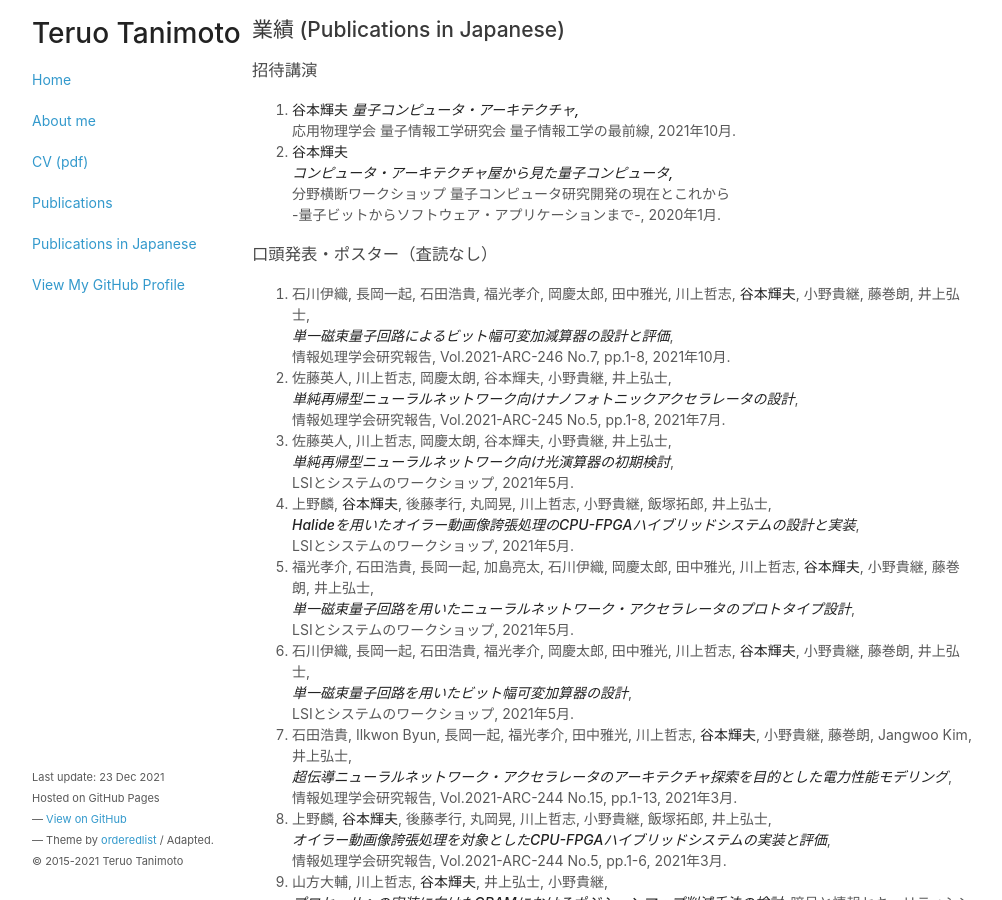
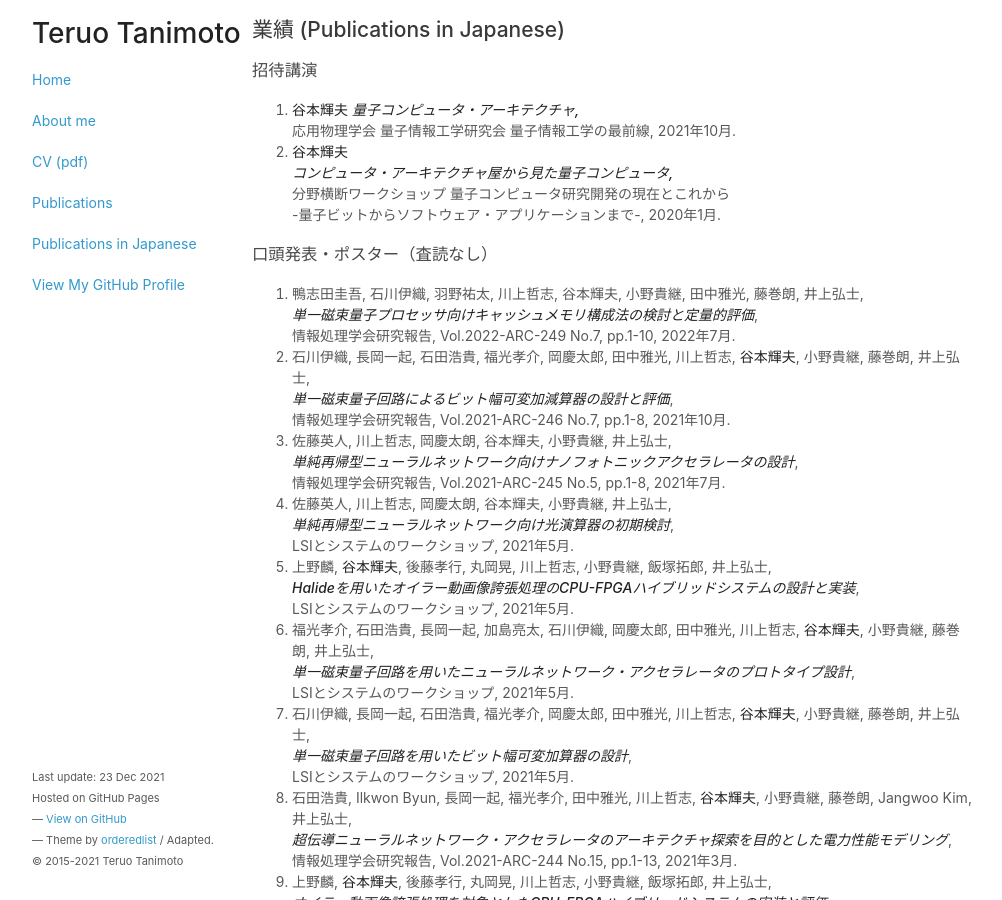
Before and after one commit to teruo41/teruo41.github.io, a Jekyll site: the page built from pubsj.md, in a window 1280 px wide and 900 px high. Shown: the whole window, without its empty margins (138-1140 px from the left). Built offline with Jekyll 4.4.1, drawn with Linux system fonts in a browser that asks for light colours.

Commit message:
Update pubsj.md

```diff
--- a/pubsj.md
+++ b/pubsj.md
@@ -17,6 +17,10 @@ title: Publications in Japanese
   -量子ビットからソフトウェア・アプリケーションまで-, 2020年1月.
 
 ### 口頭発表・ポスター（査読なし）
+
+0. 鴨志田圭吾, 石川伊織, 羽野祐太, 川上哲志, 谷本輝夫, 小野貴継, 田中雅光, 藤巻朗, 井上弘士,
+   ***単一磁束量子プロセッサ向けキャッシュメモリ構成法の検討と定量的評価***,
+   情報処理学会研究報告, Vol.2022-ARC-249 No.7, pp.1-10, 2022年7月.
 
 0. 石川伊織, 長岡一起, 石田浩貴, 福光孝介, 岡慶太郎, 田中雅光, 川上哲志, __谷本輝夫__, 小野貴継, 藤巻朗, 井上弘士,
    ***単一磁束量子回路によるビット幅可変加減算器の設計と評価***,
```
